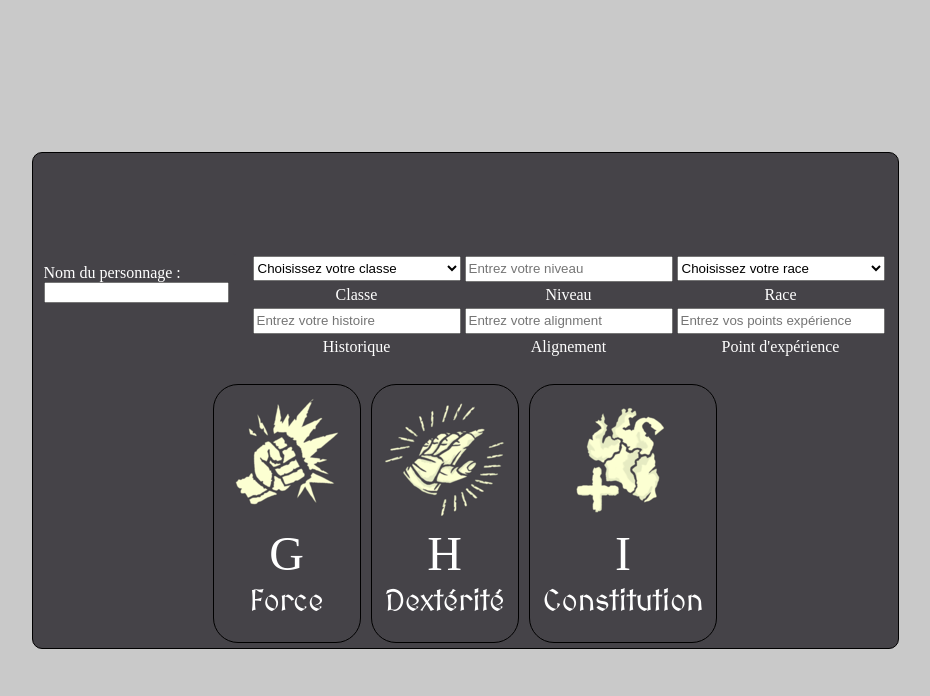
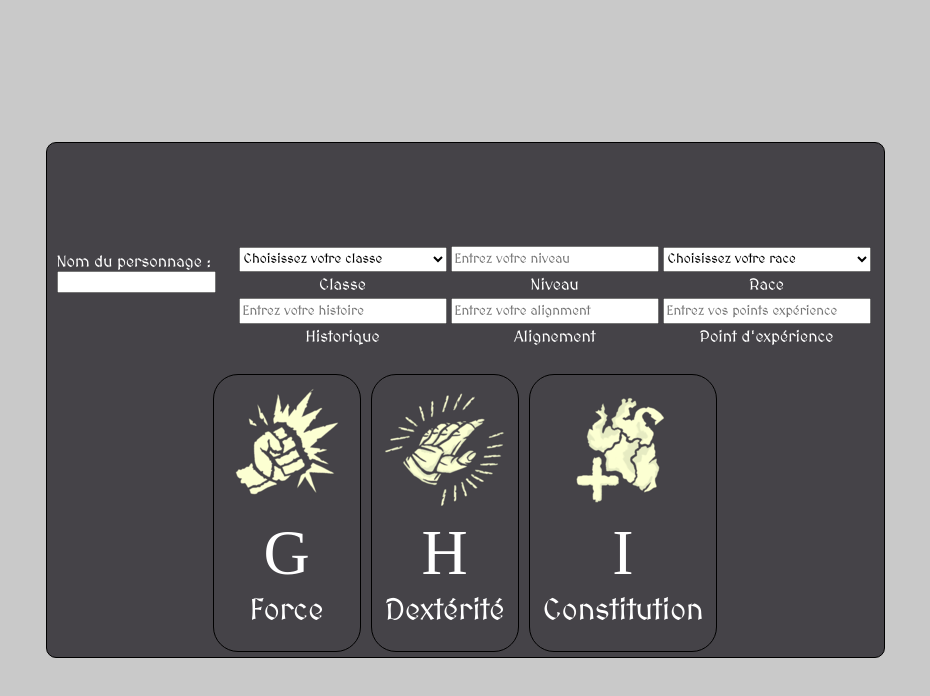
Before and after one commit to AmauryMch/AngularJDR, an Angular app: page / in a window 1280 px wide. Shown: the top 696 px of the page, without its empty margins (175-1105 px from the left). Built offline with nearby package versions, Linux system fonts and the light colour scheme; a web font is replaced by a local one.

Commit message:
Modif css

```diff
--- a/src/app/app.component.css
+++ b/src/app/app.component.css
@@ -1,6 +1,6 @@
 .b-color {
-  border: 1px solid #000;
+  border: 0.0625rem solid #000;
   display: inline-block;
-  border-radius: 10px;
+  border-radius: 0.625rem;
   background-color: #454348;
 }
--- a/src/app/attribute-form/attribute-form.component.css
+++ b/src/app/attribute-form/attribute-form.component.css
@@ -1,16 +1,15 @@
 .d-flex {
   display: flex;
   justify-content: center;
-  margin-top: 20px;
+  margin-top: 1.25rem;
 }
 
 .t-color {
   background-color: #454348;
-  border: 1px solid #000;
-  border-radius: 25px;
-  margin: 10px;
-  padding: 10px;
-  margin: 5px;
+  border: 0.0625rem solid #000;
+  border-radius: 1.5625rem;
+  padding: 0.625rem;
+  margin: 0.3125rem;
   text-align: center;
 }
 
@@ -21,14 +20,14 @@
 .attribute-value {
   color: #ffffff;
   font-family: "Dice";
-  font-size: 300%;
+  font-size: 4rem;
   margin: 0 auto;
 }
 
 .attribute-label {
   color: #ffffff;
   font-family: "MedievalSharp";
-  font-size: 30px;
+  font-size: 1.875rem;
   margin: 0 auto;
-  padding-bottom: 10px;
+  padding-bottom: 0.625rem;
 }
--- a/src/app/character-form/character-form.component.css
+++ b/src/app/character-form/character-form.component.css
@@ -1,31 +1,29 @@
 .character-name-container {
-  border: 1px solid #454348;
   display: inline-block;
-  border-radius: 10px;
-  padding: 10px;
-  margin-right: 10px;
+  padding: 0.625rem;
+  margin-right: 0.625rem;
   color: #ffffff;
 }
 
 .d-flex {
   display: flex;
   justify-content: center;
-  padding-top: 100px;
-  margin-right: 10px;
+  padding-top: 6.25rem;
+  margin-right: 0.625rem;
 }
 
 .cell-width {
-  width: 200px;
+  width: 12.5rem;
 }
 
 .input-width {
-  width: 100%;
-  height: 25px;
+  width: 12.5rem;
+  height: 1.25rem;
 }
 
 .select-width {
-  width: 200px;
-  height: 20px;
+  width: 100%;
+  height: 1.5625rem;
 }
 
 .align-c {
@@ -36,3 +34,7 @@
   background-color: #454348;
   color: #ffffff;
 }
+
+.form-font {
+  font-family: "MedievalSharp";
+}
--- a/src/app/character-form/character-form.component.html
+++ b/src/app/character-form/character-form.component.html
@@ -1,14 +1,14 @@
 <form class="d-flex">
-  <div class="character-name-container">
+  <div class="character-name-container form-font">
     <label for="character-name">Nom du personnage :</label>
     <br />
-    <input id="character-name" type="text" />
+    <input id="character-name" type="text" class="form-font" />
   </div>
 
   <table class="t-color">
     <tr>
       <td class="cell-width">
-        <select id="class" class="input-width">
+        <select id="class" class="select-width form-font">
           <option value="Classe 1">Barbare</option>
           <option value="Classe 2">Barde</option>
           <option value="Classe 3">Clerc</option>
@@ -21,19 +21,21 @@
           <option value="Classe 10">Paladin</option>
           <option value="Classe 11">Rôdeur</option>
           <option value="Classe 12">Roublard</option>
-          <option value="Classe 13" selected hidden disabled>Choisissez votre classe</option>
+          <option value="Classe 13" selected hidden disabled>
+            Choisissez votre classe
+          </option>
         </select>
       </td>
       <td class="cell-width">
         <input
           id="level"
           type="number"
-          class="select-width"
+          class="input-width form-font"
           placeholder="Entrez votre niveau"
         />
       </td>
       <td class="cell-width">
-        <select id="race" class="input-width">
+        <select id="race" class="select-width form-font">
           <option value="race 1">Elfe</option>
           <option value="race 2">Halfelin</option>
           <option value="race 3">Humain</option>
@@ -47,22 +49,24 @@
           <option value="race 11">Génasi</option>
           <option value="race 12">Gnome des profondeurs</option>
           <option value="race 12">Goliath</option>
-          <option value="race 13" selected hidden disabled>Choisissez votre race</option>
+          <option value="race 13" selected hidden disabled>
+            Choisissez votre race
+          </option>
         </select>
       </td>
     </tr>
 
     <tr>
-      <td class="align-c"><label for="class">Classe</label></td>
-      <td class="align-c"><label for="level">Niveau</label></td>
-      <td class="align-c"><label for="Race">Race</label></td>
+      <td class="align-c form-font"><label for="class">Classe</label></td>
+      <td class="align-c form-font"><label for="level">Niveau</label></td>
+      <td class="align-c form-font"><label for="Race">Race</label></td>
     </tr>
     <tr>
       <td class="cell-width">
         <input
           id="background"
           type="text"
-          class="select-width"
+          class="input-width form-font"
           placeholder="Entrez votre histoire"
         />
       </td>
@@ -70,7 +74,7 @@
         <input
           id="alignment"
           type="text"
-          class="select-width"
+          class="input-width form-font"
           placeholder="Entrez votre alignment"
         />
       </td>
@@ -78,15 +82,19 @@
         <input
           id="experience-points"
           type="number"
-          class="select-width"
+          class="input-width form-font"
           placeholder="Entrez vos points expérience"
         />
       </td>
     </tr>
     <tr>
-      <td class="align-c"><label for="background">Historique</label></td>
-      <td class="align-c"><label for="alignment">Alignement</label></td>
-      <td class="align-c">
+      <td class="align-c form-font">
+        <label for="background">Historique</label>
+      </td>
+      <td class="align-c form-font">
+        <label for="alignment">Alignement</label>
+      </td>
+      <td class="align-c form-font">
         <label for="experience-points">Point d'expérience</label>
       </td>
     </tr>
```
